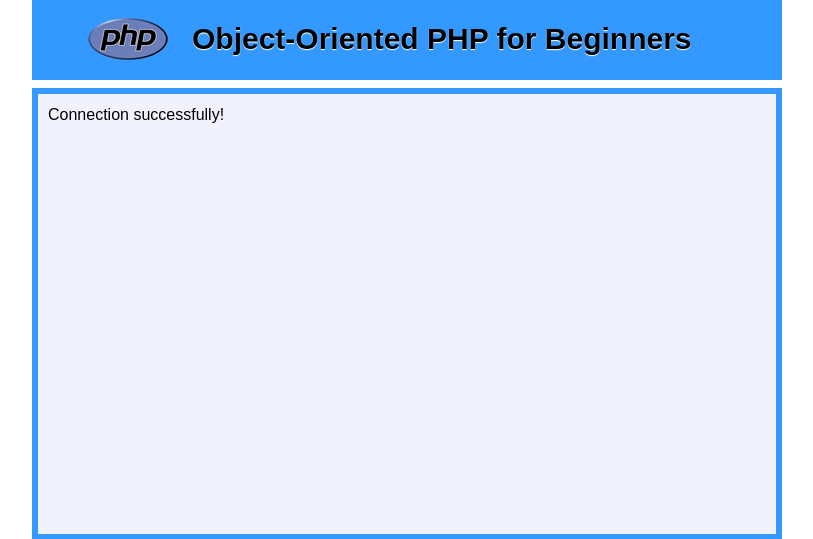
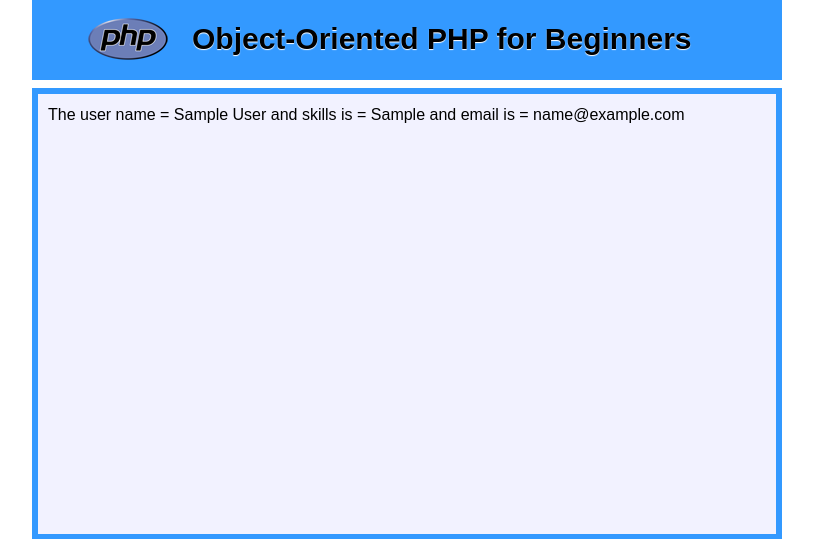
Before and after one commit to rirubelhossain/php_oop_updated, a PHP site: page /mysqli_.php in a window 1280 px wide. Shown: the top 539 px of the page, without its empty margins (233-1046 px from the left). Run offline with PHP 8.4, Linux system fonts and the light colour scheme; tables that the repository leaves empty or names only in its code hold one stand-in row (values such as "Sample post").

Commit message:
prepare() and bind_result() and execute() used in program

```diff
--- a/mysqli_.php
+++ b/mysqli_.php
@@ -11,10 +11,41 @@ $conn = new mysqli("localhost", "root", "","userdata");
 if($conn ->connect_error){
 	die("Connection faild".$conn->connect_error);
 }else{
-	echo "Connection successfully!";
+	//echo "Connection successfully!";
 }
 
+
+
+//$sql ="select * from tbl_user"; Normally sql
+
+//$sql = "update tbl_user set skill = 'java,php' where id='1'"; update sql
+//Delete sql
+
+//$sql = "Delete from tbl_user where id='5'" ;
+
+$sql = "select name , skill,email from tbl_user order by id";
+
+//$result = $conn->query($sql) ;
+
+$stmt = $conn->prepare($sql) ;
+$stmt->execute() ;
+$stmt->bind_result($nam , $rubel,$email) ;
+while($stmt->fetch()){
+	echo "The user name = ".$nam." and skills is = ".$rubel." and email is = ".$email."<br>";
+}
+
+
+/*
+while($data = $result->fetch_object()){
+	echo "<pre>";
+	echo $data->skill;
+	echo "<pre>";
+
+}
+*/
+
 $conn->close();
+
 ?>
 
 
```
